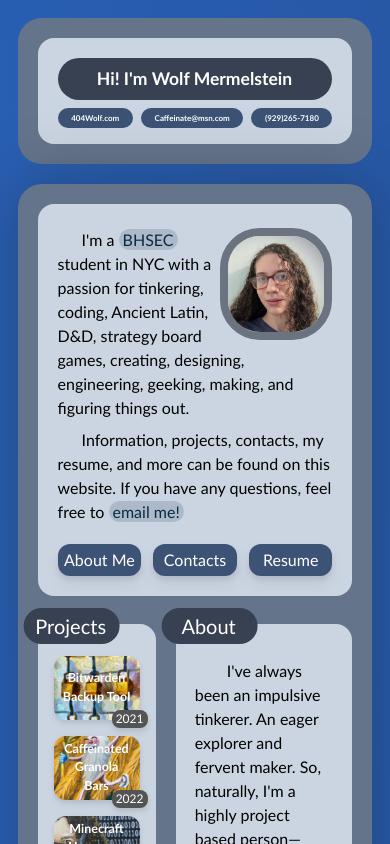
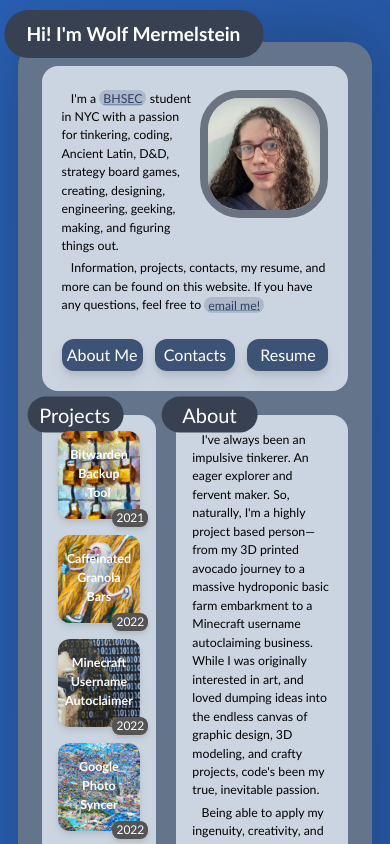
Before and after one commit to 404Wolf/404Wolf.com, a Next.js app: page / in a window 390 px wide. Shown: the top 844 px of the page. Built offline with nearby package versions, Linux system fonts and the light colour scheme.

Commit message:
Improved image sizes

```diff
--- a/src/components/header/Header.js
+++ b/src/components/header/Header.js
@@ -25,17 +25,19 @@ const Header = () => {
         <div>
             <div className="py-0 sm:py-[.2rem]"/>
             <div className="flex flex-col gap-5 justify-between">
-                <h2 className="text-[1em] text-left sm:text-left indent-6 sm:indent-8 md:leading-6 mt-1 my-auto">
-                    <div className="h-28 w-28 md:h-36 md:w-36 relative float-right ml-2 mb-2 md:ml-4 md:mb-4 lg:mb-0">
+                <h2 className="mt-1 my-auto">
+                    <div className="h-32 w-32 md:h-36 md:w-36 relative float-right ml-1 sm:ml-2 mb-1 sm:mb-2 md:ml-4 md:mb-4 lg:mb-0">
                         { profileImage }
                     </div>
 
+                    <div className="markdown">
                         <p className="mb-2">
                             I'm a <InlineButton externalTo="https://bhsec.bard.edu/queens/">BHSEC</InlineButton> student in NYC with a passion for tinkering, coding, Ancient Latin, D&D, strategy board games, creating, designing, engineering, geeking, making, and figuring things out.
                         </p>
                         <p>
                             Information, projects, contacts, my resume, and more can be found on this website. If you have any questions, feel free to <InlineButton externalTo="mailto:wolfmermelstein@gmail.com">email me!</InlineButton>
                         </p>
+                    </div>
                 </h2>
 
                 <Navbar/>
--- a/src/components/layouts/MainLayout.js
+++ b/src/components/layouts/MainLayout.js
@@ -1,33 +1,24 @@
 import Link from "next/link";
 import BasicContacts from "../header/BasicContacts";
-import Greeter from "../header/Greeter";
 
-const MainLayout = ({ children, header, headerWidth="w-full sm:w-fit", type=true }) => {
+const MainLayout = ({ children, header, headerWidth="w-fit" }) => {
     return (
-        <div>
-            <div className="bg-slate-500 p-5 sm:p-0 rounded-3xl mb-5 sm:bg-transparent">
-                <div className="bg-slate-300 sm:bg-transparent p-5 sm:p-0 rounded-2xl">
+        <div className="pt-6">
             {header &&
                 <div>
                     <Link href="/">
-                                <div className={ `sm:absolute bg-gray-700 text-white rounded-3xl sm:rounded-full py-2 sm:py-[6px] px-4 mx-auto sm:mx-0 ${headerWidth} sm:scale-[120%] sm:-translate-y-[1.35rem] text-[4.2vw] xs:text-[4.5vw] sm:text-[25px] text-center sm:text-left font-bold z-50` }>
-                                    { type && header || <Greeter/> }
+                        <div className={ `absolute bg-gray-700 text-white rounded-3xl sm:rounded-full py-2 sm:py-[6px] px-4 ${headerWidth} scale-[120%] translate-x-2 sm:translate-x-[.2rem] -translate-y-7 sm:-translate-y-[2.5rem] text-[1rem] sm:text-[25px] text-center sm:text-left font-bold z-50` }>
+                            { header }
                         </div>
                     </Link>
-
-                            <div className="block sm:hidden mx-auto -mb-3">
-                                <BasicContacts/>
-                            </div>
                 </div>
             }
 
-                    <div className="hidden sm:block absolute sm:fixed sm:top-[7.9rem] sm:right-[-8rem] md:right-[-7.7rem] sm:rotate-90 z-50 -mb-4 sm:mb-1">
+            <div className="absolute sm:fixed sm:top-[7.9rem] sm:right-[-8rem] md:right-[-7.7rem] sm:rotate-90">
                 <BasicContacts/>
             </div>
-                </div>
-            </div>
 
-            <div className="bg-slate-500 p-5 rounded-3xl drop-shadow-4xl-c">
+            <div className="bg-slate-500 p-6 rounded-3xl drop-shadow-4xl-c">
                 { children }
             </div>
         </div>
--- a/src/components/misc/Tile.js
+++ b/src/components/misc/Tile.js
@@ -1,11 +1,9 @@
 import Typewriter from "typewriter-effect";
 
-const Tile = ( {title, className, children} ) => {
-    const headerStyle = "text-center absolute -translate-x-[.9rem] -translate-y-[1rem] bg-gray-700 text-white text-lg p-1 rounded-full w-24 sm:w-32";
-
+const Tile = ( {title, className, children, direction="left" } ) => {
     return (
         <div className="h-full relative">
-            {title && <div className={ headerStyle }>
+            {title && <div className={ `text-center absolute -translate-y-[1.15rem] ${direction == "left" ? "-translate-x-[.9rem]": "translate-x-[.9rem] right-0" } bg-gray-700 text-white text-lg p-1 rounded-full w-24 sm:w-32` }>
                 <h2 className="text-xl sm:text-2xl text-bold">
                     <Typewriter
                         onInit={(typewriter) => {typewriter.typeString(title).start()}}
@@ -14,7 +12,7 @@ const Tile = ( {title, className, children} ) => {
                     />
                 </h2>
             </div>}
-            <div className={`p-4 md:p-5 ${title ? "pt-8 md:pt-8" : "pt-0 md:pt-0"} bg-slate-300 rounded-2xl h-full ${className}`}>
+            <div className={`p-4 md:p-5 bg-slate-300 rounded-2xl h-full ${className}`}>
                 { children }
             </div>
         </div>
--- a/src/components/projects/Project.js
+++ b/src/components/projects/Project.js
@@ -4,7 +4,7 @@ import Tag from "../misc/Tag";
 const Project = ( { id, name, cover, date, page, isDummy=false } ) => {
     return (
         <Link href={ page || "/" } className={isDummy ? "pointer-events-none" : ""}>
-            <div className="bg-cover rounded-xl drop-shadow-md hover:brightness-90 ease-in transition-all p-2 relative h-[4rem] md:h-24 bg-cover bg-center duration-100 hover:scale-105 flex items-center justify-center bg-gray-100/[35%]" style={ {backgroundImage: `url('${cover}')`} }>
+            <div className="bg-cover rounded-xl drop-shadow-md hover:brightness-90 ease-in transition-all p-2 relative h-[5.5rem] md:h-24 bg-cover bg-center duration-100 hover:scale-105 flex items-center justify-center bg-gray-100/[35%]" style={ {backgroundImage: `url('${cover}')`} }>
                 {!isDummy && <Tag children={ date }/>}
 
                 <div className="flex flex-col">
--- a/src/pages/index.js
+++ b/src/pages/index.js
@@ -20,13 +20,13 @@ export async function getServerSideProps(context) {
 
 const Home = ({ projects }) => {
     return (
-        <MainLayout header={<Greeter/>} headerWidth="w-full sm:w-[20rem] sm:translate-x-4" type={ false }>
-            <div className="flex flex-col gap-7">
+        <MainLayout header={<Greeter/>} headerWidth="w-[13.5rem] sm:w-[20rem]" type={ false }>
+            <div className="flex flex-col gap-6">
                 <div className="bg-slate-300 p-5 rounded-2xl">
                     <Header/>
                 </div>
 
-                <div className="flex flex-row gap-5 sm:gap-7">
+                <div className="flex flex-row gap-5 sm:gap-6">
                     <div className="basis-[40%] sm:basis-[45%] lg:basis-[65%]">
                         <Projects projects={ projects }/>
                     </div>
--- a/src/pages/projects/[projectId].js
+++ b/src/pages/projects/[projectId].js
@@ -31,21 +31,26 @@ const Project = ({ projectId, projectData }) => {
         fetch(`/projects/${projectId}/project.md`)
             .then(res => res.text())
             .then(text => {
-                const replacer = (match, alt, filename, width, height, float) => {
+                const replacer = (match, alt, filename, width, height, float, clear) => {
                     let idealWidth
 
                     if (!height) {
                         if (windowWidth < 460) {
-                            idealWidth = Math.min(55, Number(width) + 30)
+                            idealWidth = width ? Number(width) + 37 : 52
                             float = "right"
+                            clear = "both"
                         }
                         else if (windowWidth < 1000) {
-                            idealWidth = (Number(width) + 16)
+                            idealWidth = width ? (Number(width) + 20) : 30
                         }
                         else {
-                            idealWidth = (Number(width) + 2)
+                            idealWidth = width ? (Number(width) + 9) : 21
                         }
                         idealWidth = Math.min(idealWidth, 100)
+                    }
+
+                    if (!float) {
+                        float = "right"
                     }
 
                     const styles = {
@@ -54,6 +59,7 @@ const Project = ({ projectId, projectData }) => {
                         height: height ? `${height}px` : "",
                         marginRight: float == "left" ? "1rem" : "",
                         marginLeft: float == "right" ? "1rem" : "",
+                        clear: clear ? clear : "",
                     }
 
                     const replaced = (
@@ -67,25 +73,26 @@ const Project = ({ projectId, projectData }) => {
                     return ReactDOMServer.renderToString(replaced)
                 }
 
-                text = text.replaceAll(/!\[(.*)\]\((.*\.webp)\|?(?:width=(\d+))?\|?(?:height=(\d+))?\|?(?:float=([a-z]+))?\)?/g, replacer);
+                text = text.replace(/#\s*(.*)/, "<h1 class='!mt-[-.5em]'>$1</h1>")
+                text = text.replaceAll(/!\[(.*)\]\((.*\.webp)\|?(?:width=(\d+))?\|?(?:height=(\d+))?\|?(?:float=([a-z]+))?\)??\|?(?:clear=([a-z]+))?\)?/g, replacer);
                 setProjectMd(text)
             })
     }, [projectId, windowWidth])
 
     return (
         <MainLayout header={ projectData.name }>
-            <div className={projectData.description && "mt-1 sm:mt-10"}>
+            <div className={projectData.description && "mt-1"}>
                 {projectData.description &&
-                <Tile title="Overview" className="mb-6 overflow-auto">
-                    <div className="relative pointer-events-none w-2/5 sm:w-[13%] sm:ml-2 float-right">
+                <Tile title="Overview" className="mb-6 overflow-auto" direction="right">
+                    <div className="relative pointer-events-none w-2/5 sm:w-[13%] ml-2 float-right">
                         <ProjectImage src={ projectData.cover }/>
                     </div>
-                    <div>
+                    <div className="markdown">
                         {projectData.description}
                     </div>
                 </Tile>}
 
-                <Tile className="overflow-auto" title="Project">
+                <Tile className="overflow-auto" title="Project" direction="right">
                     <ReactMarkdown className="markdown" rehypePlugins={[rehypeRaw]}>
                         {projectMd}
                     </ReactMarkdown>
--- a/src/styles/markdown.css
+++ b/src/styles/markdown.css
@@ -11,8 +11,8 @@
 
 .markdown h1 {
   text-align: center;
-  padding-top: .5em;
-  padding-bottom: .5em;
+  padding-bottom: .1em;
+  padding-top: .8em;
   font-size: 2.4em;
   line-height: .8;
   font-weight: 500;
@@ -20,12 +20,12 @@
 }
 
 .markdown h2 {
-  padding-bottom: .2em;
   font-size: 1.5em;
   font-weight: 500;
 }
 .markdown h3 {
   font-size: 1.4em;
+  clear: both;
 }
 .markdown h4 {
   font-size: 1.3em;
@@ -37,13 +37,27 @@
 .markdown p {
   font-size: 1em;
   text-indent: 2em;
-  padding-bottom: .1em;
-  margin: .2rem
+  margin-bottom: .3em;
 }
 
 @media not all and (min-width: 640px) { /* 1024px is "lg" with tailwind */
   .markdown h1 {
-    padding-bottom: .6em;
+    padding-bottom: .4em;
+    padding-top: .5em;
+    font-size: 2em;
+  }
+
+  .markdown h2 {
+    font-size: 1.35em;
+  }
+
+  .markdown p {
+    text-indent: .75em;
+    font-size: .77em;
+  }
+
+  .markdown li {
+    font-size: .77em !important;
   }
 }
 
```
Also changed, not shown: public/projects/hydroponics/project.md (+16 -16 lines). Lines whose indentation alone changed are shown as unchanged.
